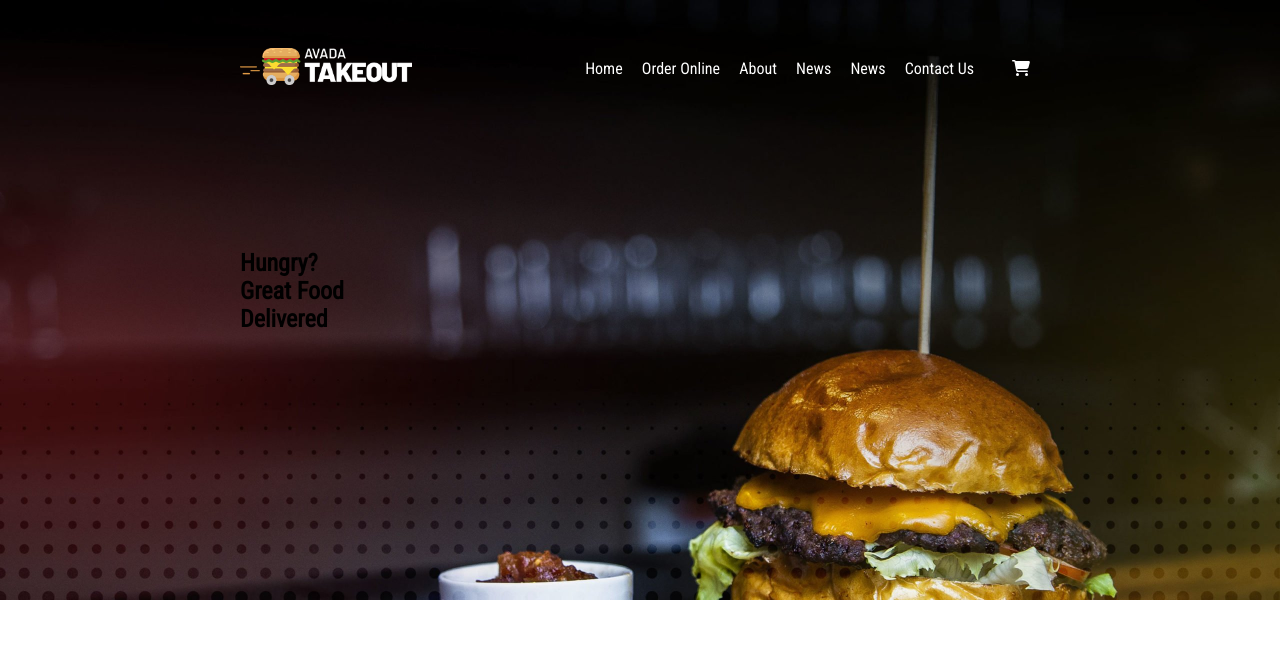
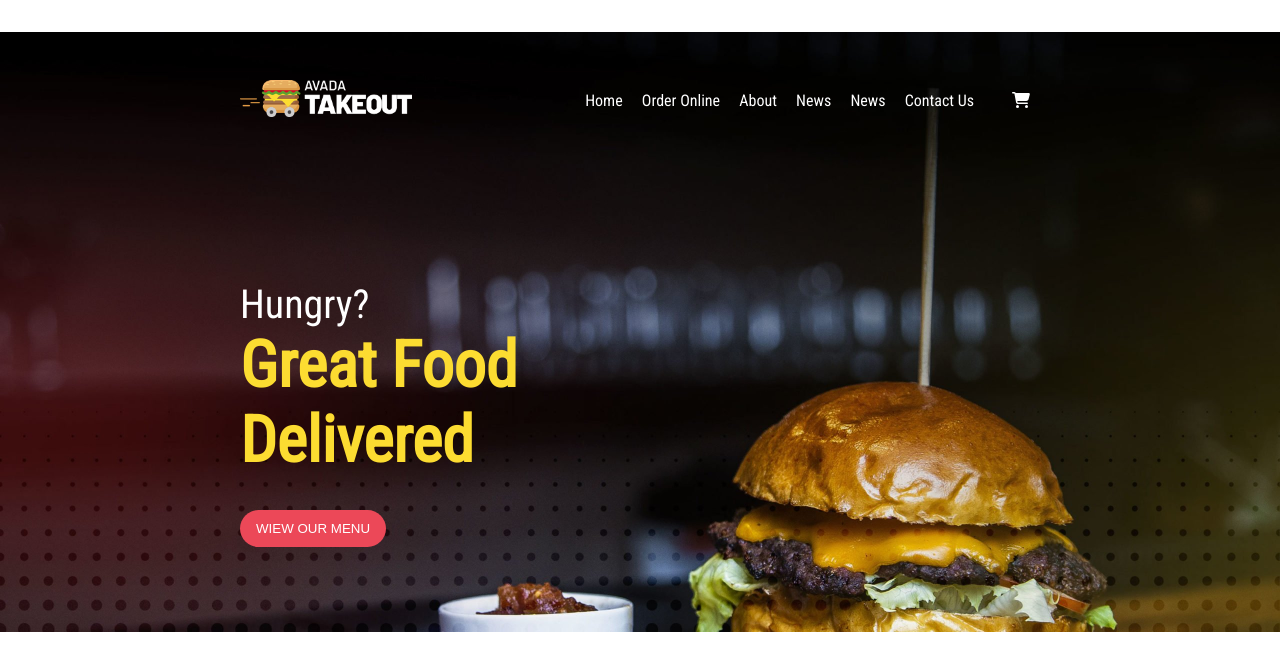
Before and after one commit to VictorGiuliano/proj-html-vuejs, a Vue app: page / in a window 1280 px wide. Shown: the top 670 px of the page. Built offline with nearby package versions, Linux system fonts and the light colour scheme.

Commit message:
Complete Header

```diff
--- a/src/assets/scss/partials/_variables.scss
+++ b/src/assets/scss/partials/_variables.scss
@@ -2,3 +2,4 @@ $red: rgb(236, 72, 88);
 $white: rgb(255, 255, 255);
 $dark: rgb(50, 56, 68);
 $darker: rgb(37, 42, 51);
+$yellow: rgb(252, 220, 49);
--- a/src/assets/scss/style.scss
+++ b/src/assets/scss/style.scss
@@ -15,3 +15,13 @@
      margin: 0 auto;
      max-width: 800px;
  }
+
+
+ button {
+     background-color: $red;
+     color: $white;
+     padding: 0.7rem 1rem;
+     border-radius: 20px;
+     border: 0;
+     cursor: pointer;
+ }
--- a/src/components/AppHeader.vue
+++ b/src/components/AppHeader.vue
@@ -1,11 +1,17 @@
 <script>
 import Navbar from './utilities/Navbar.vue'
+import GenericButton from './utilities/GenericButton.vue';
 export default {
     name: 'AppMain',
     data() {
         return { informations: [{ text: 'Home' }, { text: 'Order Online' }, { text: 'About' }, { text: 'News' }, { text: 'News' }, { text: 'Contact Us' }, { object: '<font-awesome-icon icon="fa-solid fa-cart-shopping />' }] }
     },
-    components: { Navbar }
+    components: { Navbar, GenericButton },
+    methods: {
+        CreateMessage() {
+            console.log('Hai cliccato un tasto')
+        }
+    }
 }
 </script>
 <template>
@@ -13,23 +19,43 @@ export default {
         <div class="container">
             <navbar :info="informations"></navbar>
             <div class="text-area">
-                <h2>Hungry?</h2>
+                <p>Hungry?</p>
                 <h1>Great Food</h1>
-                <h1>Delivered</h1>
+                <h1><span>Delivered</span></h1>
+            </div>
+            <div>
+                <generic-button @press-button="CreateMessage"></generic-button>
+            </div>
 
-            </div>
         </div>
     </section>
 </template>
 <style lang="scss" scoped>
+@use '../assets/scss/partials/variables' as *;
+
 section {
     background-image: url('../assets/img/home-background-hero-scaled.jpg');
     background-size: cover;
     background-repeat: no-repeat;
-    min-height: 600px;
-}
+    height: 600px;
 
-.text-area {
-    padding-top: 10rem;
+    .text-area {
+        padding-top: 8rem;
+    }
+
+    h1 {
+        color: $yellow;
+        font-size: 4rem;
+    }
+
+    h2,
+    p {
+        color: $white;
+        font-size: 2.5rem;
+    }
+
+    div {
+        margin-top: 2rem;
+    }
 }
 </style>
--- /dev/null
+++ b/src/components/utilities/GenericButton.vue
@@ -0,0 +1,20 @@
+<script>
+export default {
+    name: 'Button',
+    emits: ['press-button'],
+    methods: {
+        pressButton() {
+            this.$emit('press-button')
+        }
+    }
+}
+</script>
+<template>
+    <form @submit.prevent=pressButton>
+        <button>WIEW OUR MENU</button>
+    </form>
+
+</template>
+<style lang="scss" scoped>
+@use '../../assets/scss/partials/variables' as *;
+</style>
```
